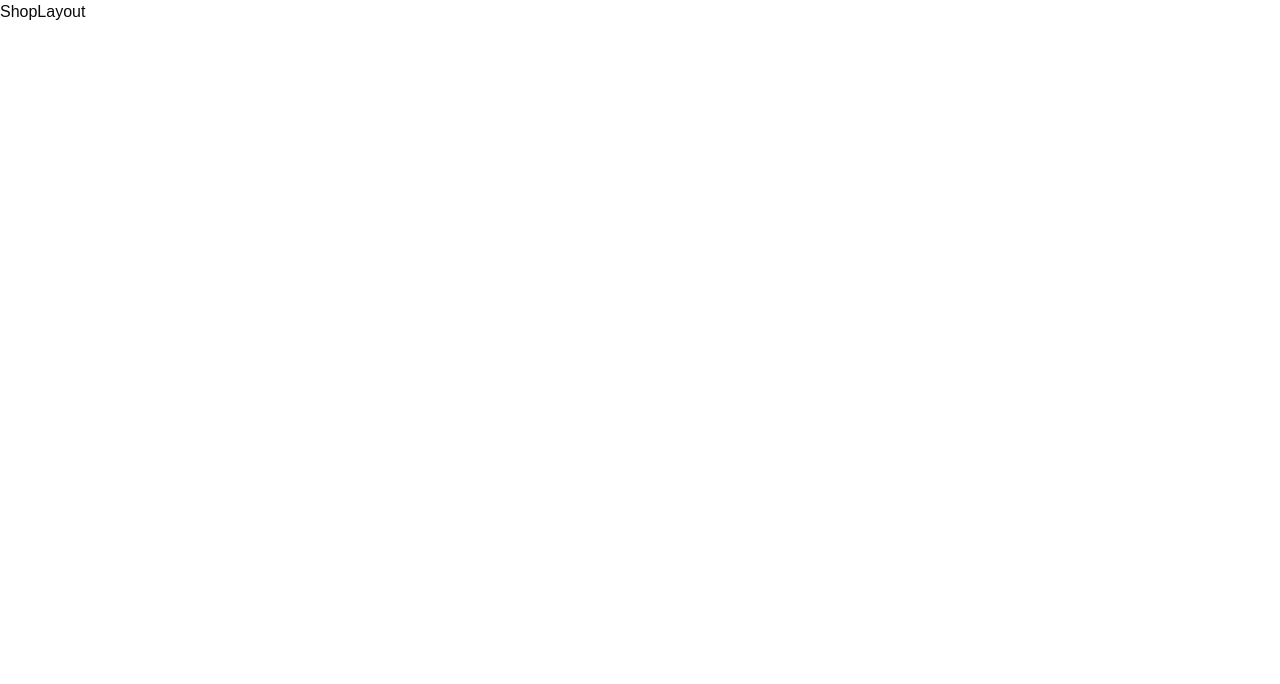
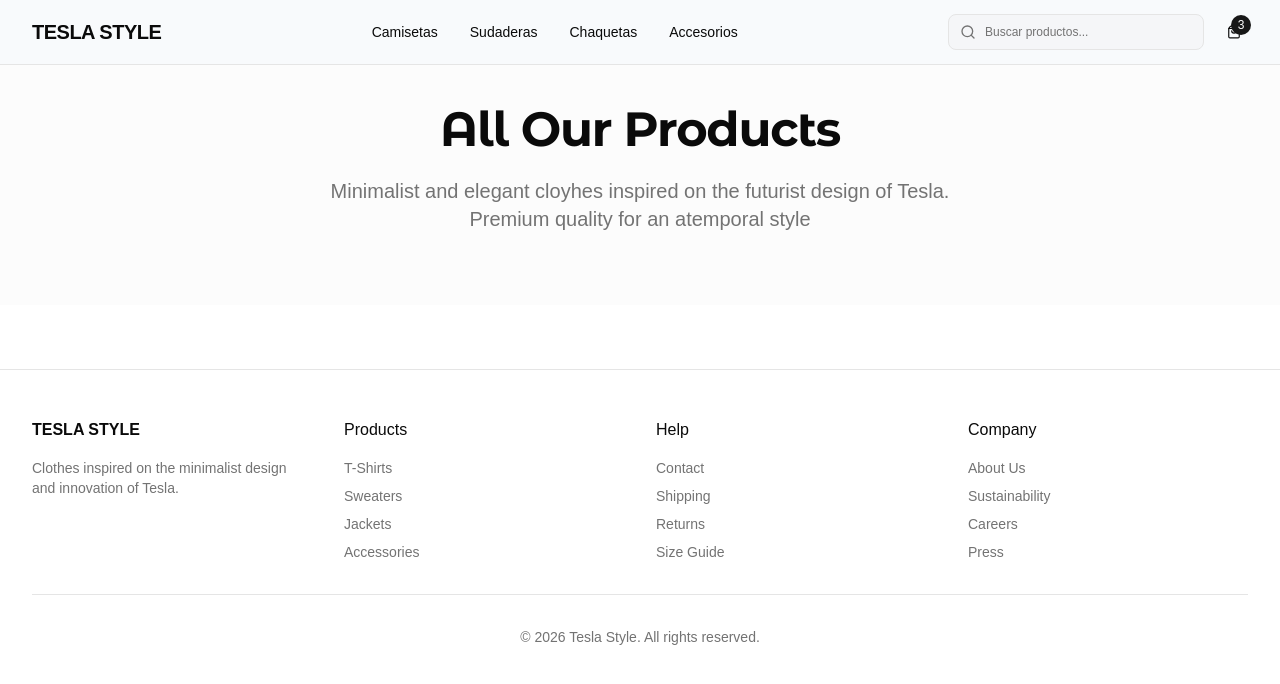
Before and after one commit to kleecollage/TesloShop-React, a React (Vite) app: page / in a window 1280 px wide. Shown: the top 684 px of the page. Built offline with nearby package versions, Linux system fonts and the light colour scheme.

Commit message:
feat: add custom shop layout components, header, footer, jumbotron, and UI input

```diff
--- a/index.html
+++ b/index.html
@@ -3,8 +3,14 @@
   <head>
     <meta charset="UTF-8" />
     <link rel="icon" type="image/svg+xml" href="/favicon.svg" />
+
+    <link rel="preconnect" href="https://fonts.googleapis.com">
+    <link rel="preconnect" href="https://fonts.gstatic.com" crossorigin>
+    <link href="https://fonts.googleapis.com/css2?family=Montserrat+Alternates:wght@100;300;400;700&display=swap" rel="stylesheet">
+
+
     <meta name="viewport" content="width=device-width, initial-scale=1.0" />
-    <title>teslo-shop</title>
+    <title>Teslo | Shop</title>
   </head>
   <body>
     <div id="root"></div>
--- a/package.json
+++ b/package.json
@@ -17,6 +17,7 @@
     "@tailwindcss/vite": "^4.3.3",
     "class-variance-authority": "^0.7.1",
     "cn": "^0.5.1",
+    "lucide-react": "^1.65.0",
     "react": "^19.3.1",
     "react-dom": "^19.3.1",
     "react-router": "^8.5.1",
--- /dev/null
+++ b/src/components/ui/input.tsx
@@ -0,0 +1,19 @@
+import * as React from "react"
+import { Input as InputPrimitive } from "@base-ui/react/input"
+import { cn } from "cn"
+
+function Input({ className, type, ...props }: React.ComponentProps<"input">) {
+  return (
+    <InputPrimitive
+      type={type}
+      data-slot="input"
+      className={cn(
+        "h-7 w-full min-w-0 rounded-md border border-input bg-input/20 px-2 py-0.5 text-sm transition-colors outline-none file:inline-flex file:h-6 file:border-0 file:bg-transparent file:text-xs/relaxed file:font-medium file:text-foreground placeholder:text-muted-foreground focus-visible:border-ring focus-visible:ring-2 focus-visible:ring-ring/30 disabled:pointer-events-none disabled:cursor-not-allowed disabled:opacity-50 aria-invalid:border-destructive aria-invalid:ring-2 aria-invalid:ring-destructive/20 md:text-xs/relaxed dark:bg-input/30 dark:aria-invalid:border-destructive/50 dark:aria-invalid:ring-destructive/40",
+        className
+      )}
+      {...props}
+    />
+  )
+}
+
+export { Input }
--- a/src/index.css
+++ b/src/index.css
@@ -128,3 +128,7 @@
     @apply font-sans;
     }
 }
+
+@theme {
+  --font-montserrat: "Montserrat Alternates", sans-serif;
+}
--- /dev/null
+++ b/src/shop/components/CustomFooter.tsx
@@ -0,0 +1,52 @@
+const currentYear = new Date().getFullYear();
+
+export const CustomFooter = () => {
+  return (
+    <footer className="border-t py-12 px-4 lg:px-8 mt-16">
+      <div className="container mx-auto">
+        <div className="grid grid-cols-1 md:grid-cols-4 gap-8">
+          <div>
+            <h3 className="font-semibold mb-4">TESLA STYLE</h3>
+            <p className="text-sm text-muted-foreground">
+              Clothes inspired on the minimalist design and innovation of Tesla.
+            </p>
+          </div>
+
+          <div>
+            <h4 className="font-medium mb-4">Products</h4>
+            <ul className="space-y-2 text-sm text-muted-foreground">
+              <li><a href="#" className="hover:text-foreground">T-Shirts</a></li>
+              <li><a href="#" className="hover:text-foreground">Sweaters</a></li>
+              <li><a href="#" className="hover:text-foreground">Jackets</a></li>
+              <li><a href="#" className="hover:text-foreground">Accessories</a></li>
+            </ul>
+          </div>
+
+          <div>
+            <h4 className="font-medium mb-4">Help</h4>
+            <ul className="space-y-2 text-sm text-muted-foreground">
+              <li><a href="#" className="hover:text-foreground">Contact</a></li>
+              <li><a href="#" className="hover:text-foreground">Shipping</a></li>
+              <li><a href="#" className="hover:text-foreground">Returns</a></li>
+              <li><a href="#" className="hover:text-foreground">Size Guide</a></li>
+            </ul>
+          </div>
+
+          <div>
+            <h4 className="font-medium mb-4">Company</h4>
+            <ul className="space-y-2 text-sm text-muted-foreground">
+              <li><a href="#" className="hover:text-foreground">About Us</a></li>
+              <li><a href="#" className="hover:text-foreground">Sustainability</a></li>
+              <li><a href="#" className="hover:text-foreground">Careers</a></li>
+              <li><a href="#" className="hover:text-foreground">Press</a></li>
+            </ul>
+          </div>
+        </div>
+
+        <div className="border-t mt-8 pt-8 text-center text-sm text-muted-foreground">
+          <p>&copy; {currentYear} Tesla Style. All rights reserved.</p>
+        </div>
+      </div>
+    </footer>
+  )
+}
--- /dev/null
+++ b/src/shop/components/CustomHeader.tsx
@@ -0,0 +1,60 @@
+import { useState } from "react";
+import { Search, ShoppingBag, Menu } from "lucide-react";
+import { Button } from "@/components/ui/button";
+import { Input } from "@/components/ui/input";
+
+export const CustomHeader = () => {
+  const [cartCount] = useState(3);
+  return <header className="sticky top-0 z-50 w-full border-b backdrop-blur bg-slate-50">
+      <div className="container mx-auto px-4 lg:px-8">
+        <div className="flex h-16 items-center justify-between">
+          {/* Logo */}
+          <div className="flex items-center space-x-4">
+            <Button variant="ghost" size="icon" className="md:hidden">
+              <Menu className="h-5 w-5" />
+            </Button>
+            <h1 className="text-xl font-semibold tracking-tight">TESLA STYLE</h1>
+          </div>
+
+          {/* Navigation - Desktop */}
+          <nav className="hidden md:flex items-center space-x-8">
+            <a href="#" className="text-sm font-medium transition-colors hover:text-primary">
+              Camisetas
+            </a>
+            <a href="#" className="text-sm font-medium transition-colors hover:text-primary">
+              Sudaderas
+            </a>
+            <a href="#" className="text-sm font-medium transition-colors hover:text-primary">
+              Chaquetas
+            </a>
+            <a href="#" className="text-sm font-medium transition-colors hover:text-primary">
+              Accesorios
+            </a>
+          </nav>
+
+          {/* Search and Cart */}
+          <div className="flex items-center space-x-4">
+            <div className="hidden md:flex items-center space-x-2">
+              <div className="relative">
+                <Search className="absolute left-3 top-1/2 h-4 w-4 -translate-y-1/2 text-muted-foreground" />
+                <Input placeholder="Buscar productos..." className="pl-9 w-64 h-9" />
+              </div>
+            </div>
+
+            <Button variant="ghost" size="icon" className="md:hidden">
+              <Search className="h-5 w-5" />
+            </Button>
+
+            <Button variant="ghost" size="icon" className="relative">
+              <ShoppingBag className="h-5 w-5" />
+              {cartCount > 0 && <span className="absolute -top-1 -right-1 h-5 w-5 rounded-full bg-primary text-primary-foreground text-xs flex items-center justify-center">
+                  {cartCount}
+                </span>}
+            </Button>
+          </div>
+        </div>
+      </div>
+    </header>;
+};
+
+export default CustomHeader;
--- /dev/null
+++ b/src/shop/components/CustomJumbotron.tsx
@@ -0,0 +1,20 @@
+interface Props {
+  title: string;
+  subTitle?: string;
+}
+export const CustomJumbotron = ({ title, subTitle }: Props) => {
+  const defaultSubTitle = 'Minimalist and elegant cloyhes inspired on the futurist design of Tesla. Premium quality for an atemporal style';
+
+  return (
+    <section className="py-10 px-4 lg:px-8 bg-muted/30">
+        <div className="container mx-auto text-center">
+          <h1 className="font-montserrat text-2xl lg:text-5xl tracking-tight font-bold mb-6">
+            {title}
+          </h1>
+          <p className="text-xl text-muted-foreground mb-8 max-w-2xl mx-auto">
+            {subTitle || defaultSubTitle}
+          </p>
+        </div>
+      </section>
+  )
+}
--- a/src/shop/layouts/ShopLayout.tsx
+++ b/src/shop/layouts/ShopLayout.tsx
@@ -1,5 +1,13 @@
+import { CustomFooter } from "@/shop/components/CustomFooter"
+import CustomHeader from "@/shop/components/CustomHeader"
+import { Outlet } from "react-router"
+
 export const ShopLayout = () => {
   return (
-    <div>ShopLayout</div>
+    <div className="min-h-screen bg-background">
+      <CustomHeader />
+      <Outlet />
+      <CustomFooter />
+    </div>
   )
 }
--- a/src/shop/pages/home/HomePage.tsx
+++ b/src/shop/pages/home/HomePage.tsx
@@ -1,7 +1,9 @@
-import React from 'react'
+import { CustomJumbotron } from "@/shop/components/CustomJumbotron"
 
 export const HomePage = () => {
   return (
-    <div>HomePage</div>
+    <>
+      <CustomJumbotron title={'All Our Products'} subTitle={''} />
+    </>
   )
 }
```
Also changed, not shown: 1 other file (tests, documents, lock files or other folders).
